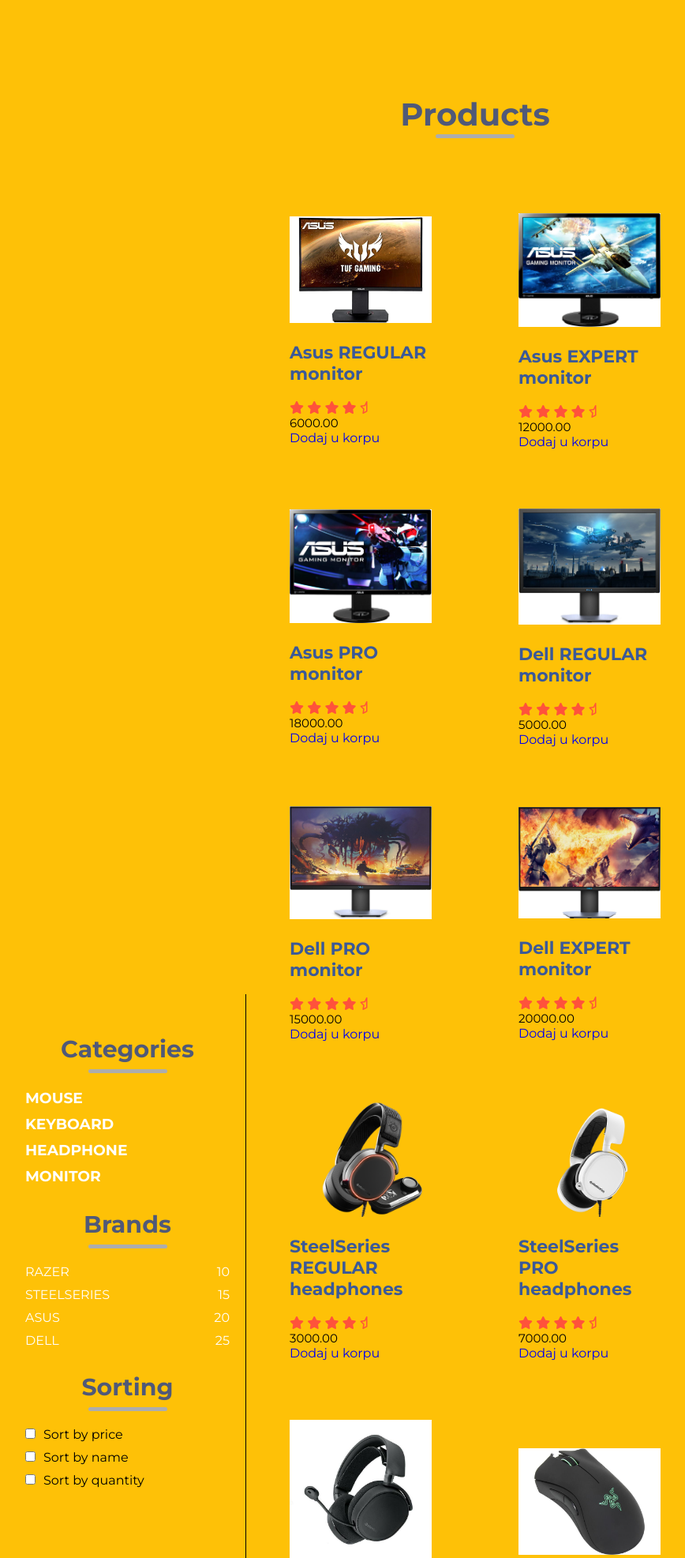
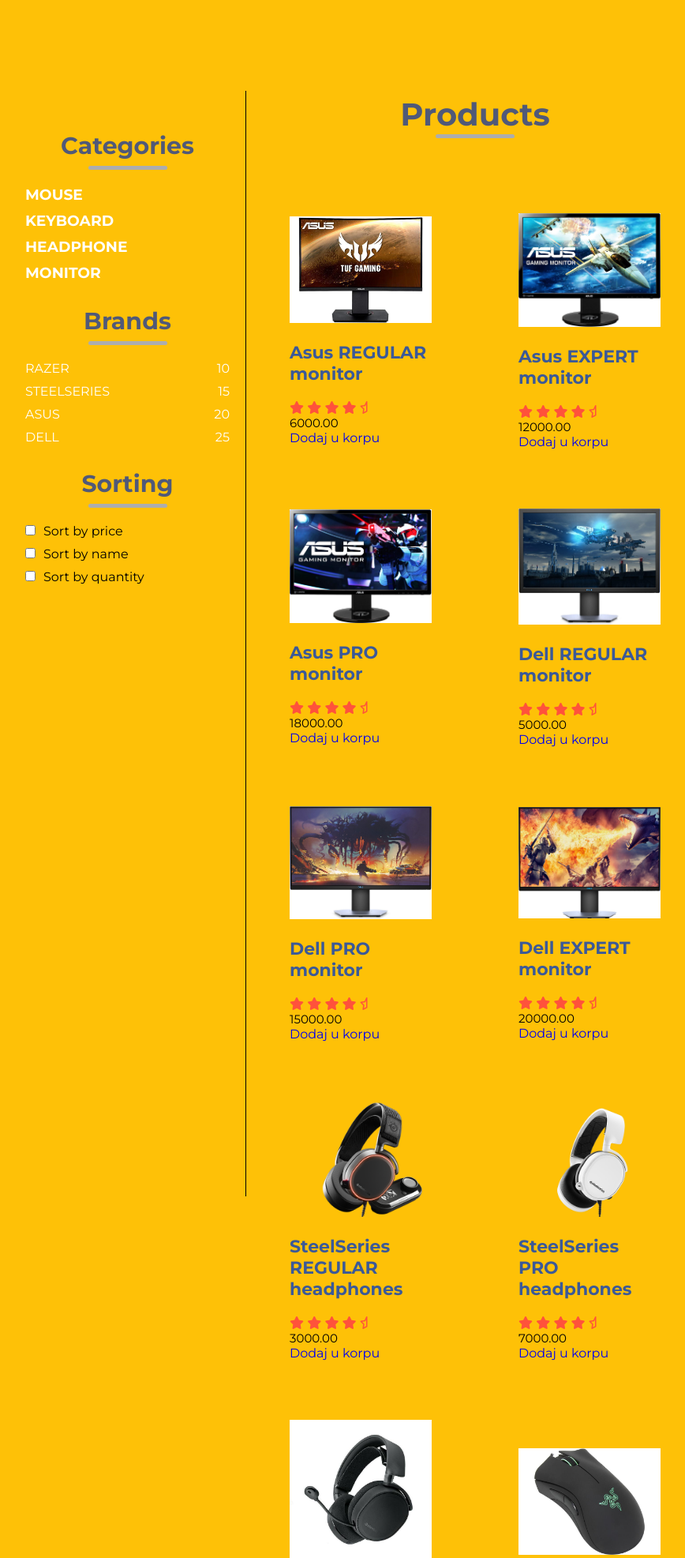
Before and after one commit to tamara-naumovic/web-php1-ict, a PHP site: page /store.php in a window 1280 px wide. Shown: the part 75-2048 px from the top of the page at 79% size, without its empty margins (188-1056 px from the left). Run offline with PHP 8.4, Linux system fonts and the light colour scheme; data comes from the database, SQL or seed files in the repository; some libraries are stand-ins or nearby versions.

Commit message:
filter se bolje vidi

```diff
--- a/css/styles.css
+++ b/css/styles.css
@@ -281,6 +281,8 @@ h4{
 }
 
 .col-left{
+
+    align-self: start;
     max-width: 300px;
     width: 100%;
     border-right: 1px solid black;
```
